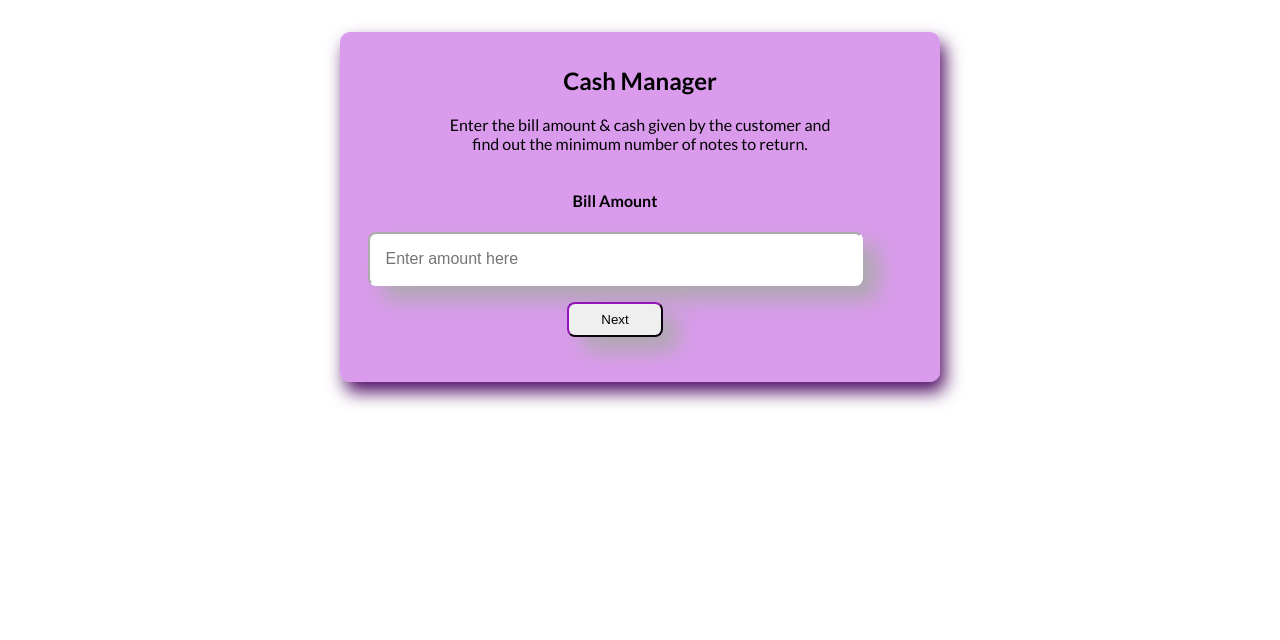
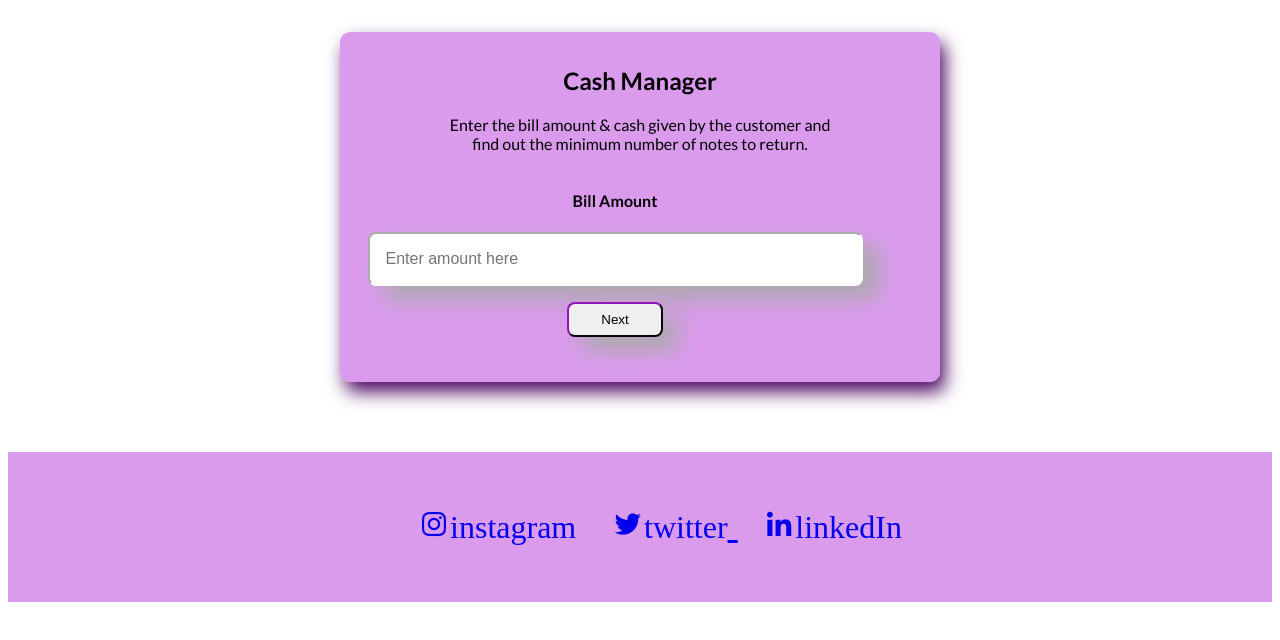
Before and after one commit to cleverprogrammer-atufa/cash-register-manager, a plain HTML site: page index.html in a window 1280 px wide. Drawn offline with nearby package versions, Linux system fonts and the light colour scheme.

Commit message:
added social links

```diff
--- a/index.html
+++ b/index.html
@@ -1,17 +1,21 @@
 <!DOCTYPE html>
 <html lang="en">
+
 <head>
-    <meta charset="UTF-8">
-    <meta http-equiv="X-UA-Compatible" content="IE=edge">
-    <meta name="viewport" content="width=device-width, initial-scale=1.0">
-    <title>Cash Manager </title>
-    <link rel="stylesheet" href="style.css">
+	<meta charset="UTF-8">
+	<meta http-equiv="X-UA-Compatible" content="IE=edge">
+	<meta name="viewport" content="width=device-width, initial-scale=1.0">
+	<title>Cash Manager </title>
+	<link rel="stylesheet" href="style.css">
+   <!--  box icon link -->
+    <link href="https://cdn.jsdelivr.net/npm/boxicons@2.0.5/css/boxicons.min.css" rel="stylesheet">
 </head>
+
 <body>
-    <div class = "container">
-        <h2 class = "heading">Cash Manager</h2>
-        <p class = "statment">Enter the bill amount & cash given
-            by the customer and <br>find out the minimum number
+	<main>
+		<div class="container">
+			<h2 class="heading">Cash Manager</h2>
+			<p class="statment">Enter the bill amount & cash given by the customer and <br>find out the minimum number
             of notes to return.</p>
 
 
@@ -63,6 +67,25 @@
     </div>
 
 
+
+</main>
+<footer>
+  <div class="footer__social__media">
+                <ul class="social-links">
+                    <li class="list-item"><a href="https://www.instagram.com/code_with_mee/" class="footer__social" target="_blank">
+                            <i class="bx bxl-instagram">instagram</i></a></li>
+                    <li class="list-item"> <a href="https://twitter.com/ShamsiAtufa" class="footer__social" target="_blank"><i
+                                class="bx bxl-twitter">twitter</i>
+                        </a></li>
+                    <li class="list-item"><a href="https://www.linkedin.com/in/atufa-shamsi-9a514a1b6/"
+                            class="footer__social" target="_blank"><i class="bx bxl-linkedin">linkedIn</i></a></li>
+
+                </ul>
+
+            </div>
+</footer>
+
+
     <script src="script.js"></script>
 
 </body>
--- a/style.css
+++ b/style.css
@@ -120,3 +120,27 @@ body {
     border: 1px solid black;
     border-collapse: collapse;
 }
+footer {
+    justify-content: center;
+    display: flex;
+    align-items: center;
+    font-size: 1.5rem;
+    padding: 1.5rem;
+    background-color:rgba(202, 113, 230, 0.7) ;
+    margin-top: 70px;
+    color:white ;
+    font-family: cursive;
+
+}
+.social-links{
+  display: block;
+  list-style: none;
+  font-size: 2rem;
+  text-align: center;
+
+}
+
+.list-item{
+
+    display: inline;
+    padding: 0rem 0.8rem;
```
